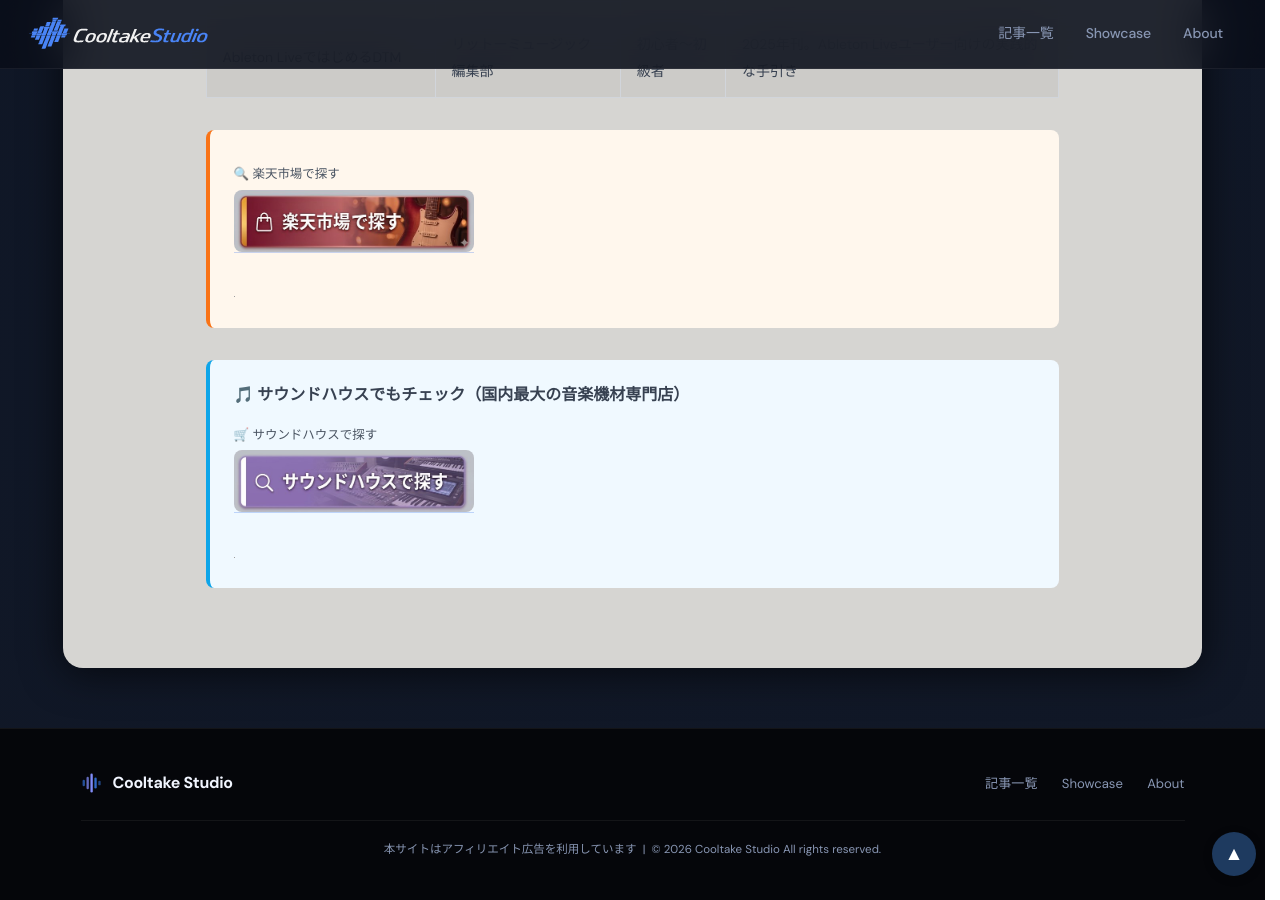
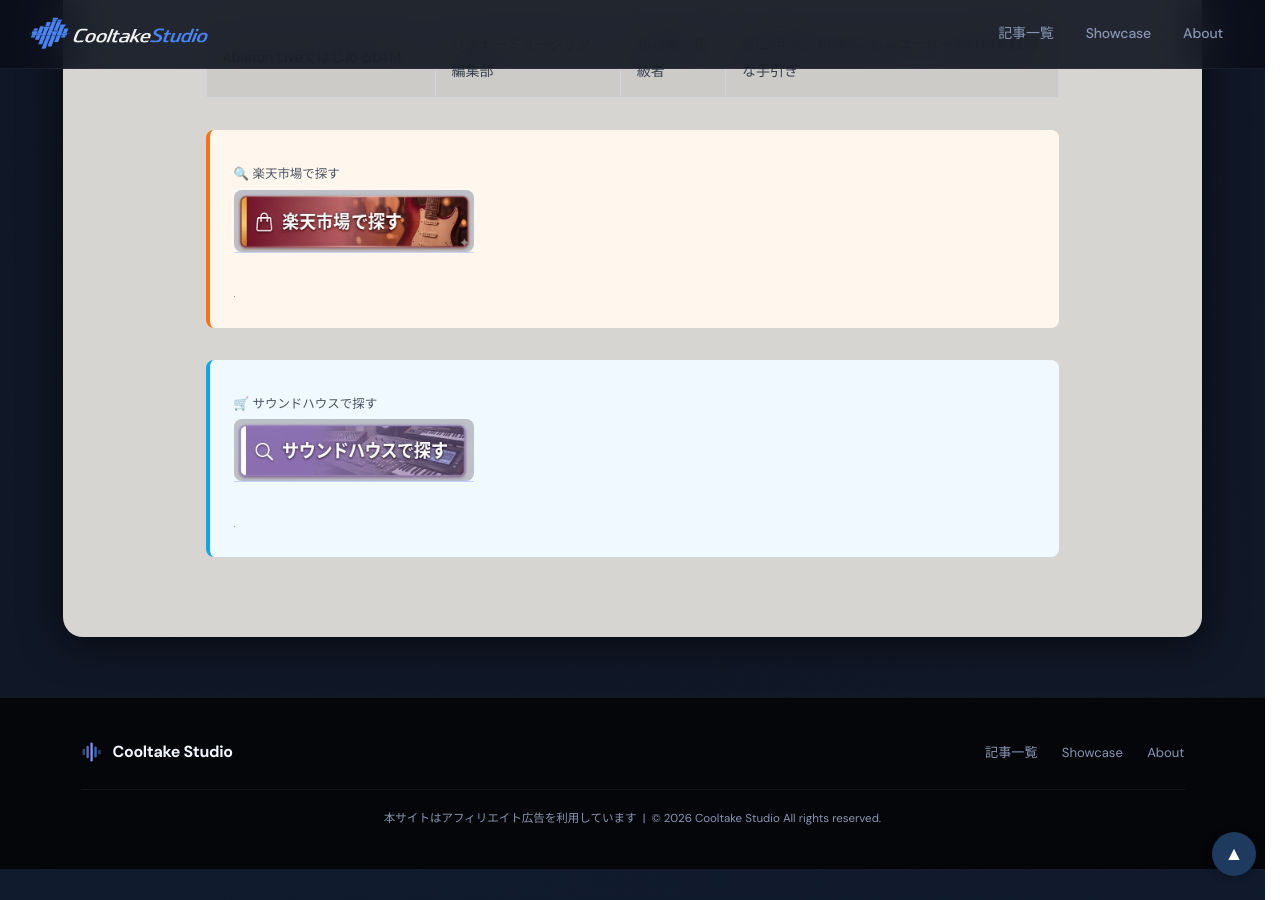
Before and after one commit to cooltake/cooltake-staging, a Jekyll site: the page built from _posts/2026-05-11-daw-guide.md, in a window 1280 px wide and 900 px high, scrolled down 6363 px. Built offline with Jekyll 4.4.1, drawn with Linux system fonts in a browser that asks for light colours; some web fonts are replaced; grey boxes are pictures that could not be loaded.

Commit message:
style: remove CTA headline p tags in 2026-05-11-daw-guide.md

```diff
--- a/_posts/2026-05-11-daw-guide.md
+++ b/_posts/2026-05-11-daw-guide.md
@@ -171,7 +171,6 @@
 </div>
 
 <div style="margin:2rem 0;padding:1.2rem 1.5rem;background:#f0f9ff;border-left:4px solid #0ea5e9;border-radius:8px;">
-<p style="margin:0 0 .6rem;font-weight:bold;font-size:1rem;">&#x1F3B5; サウンドハウスでもチェック（国内最大の音楽機材専門店）</p>
 <div style="margin:.8rem 0;"><span style="display:block;font-size:.78rem;color:#4b5563;margin-bottom:3px;margin-top:6px;">🛒 サウンドハウスで探す</span>
 <a href="https://h.accesstrade.net/sp/cc?rk=01001xqc00os63&url=https%3A%2F%2Fwww.soundhouse.co.jp%2Fsearch%2Findex%2F%3Fsearch_all%3D%25E3%2582%25AA%25E3%2583%25BC%25E3%2583%2587%25E3%2582%25A3%25E3%2582%25AA%25E3%2582%25A4%25E3%2583%25B3%25E3%2582%25BF%25E3%2583%25BC%25E3%2583%2595%25E3%2582%25A7%25E3%2583%25BC%25E3%2582%25B9%2520DAW" rel="nofollow" referrerpolicy="no-referrer-when-downgrade" style="display:inline-block;text-decoration:none;"><img src="/assets/images/btn-soundhouse.jpg" alt="サウンドハウスで探す" width="240" style="height:auto;border-radius:8px;display:block;"></a></div>
 <img src="https://h.accesstrade.net/sp/rr?rk=01001xqc00os63" width="1" height="1" border="0" alt="" loading="lazy">
```
